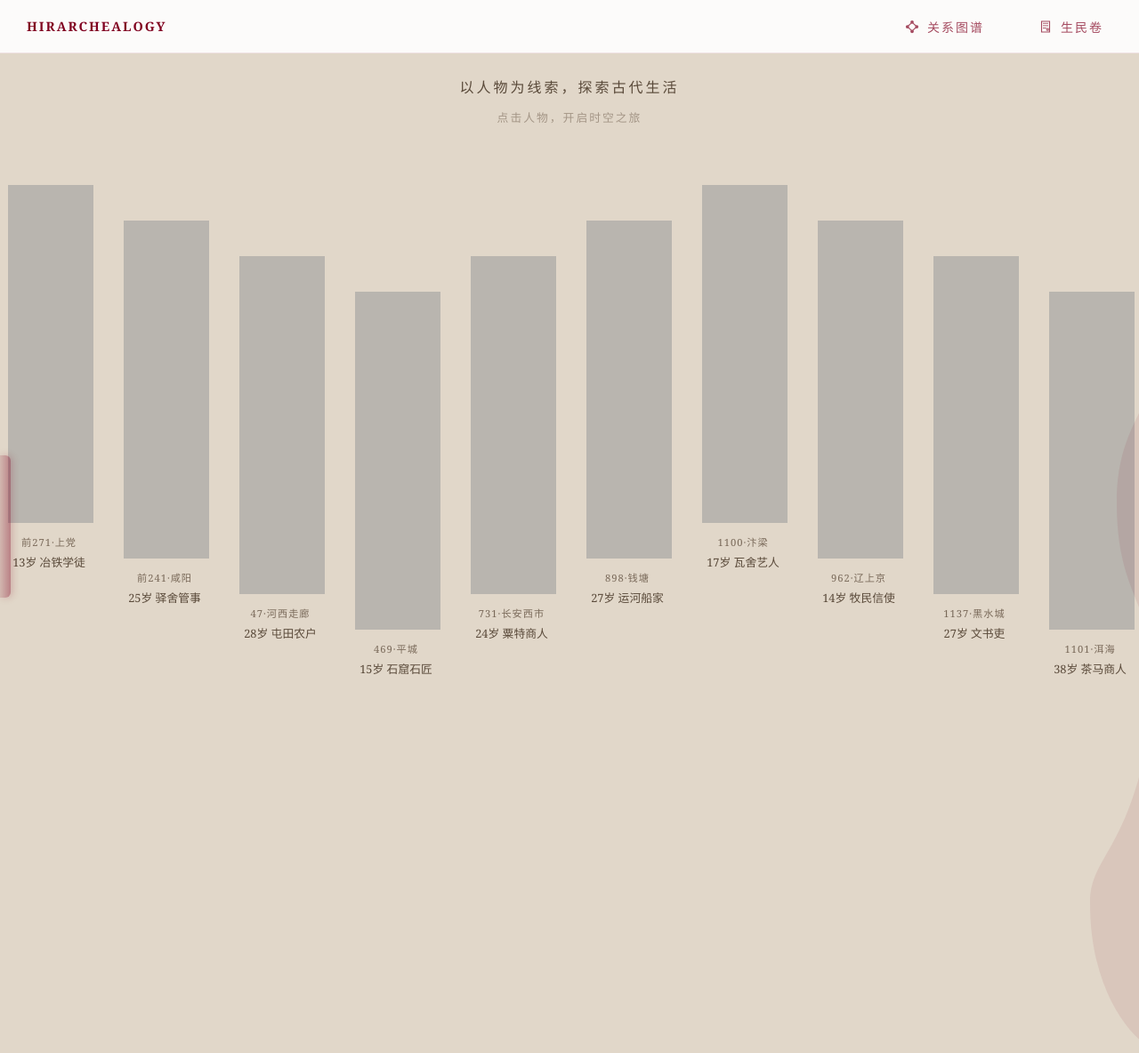
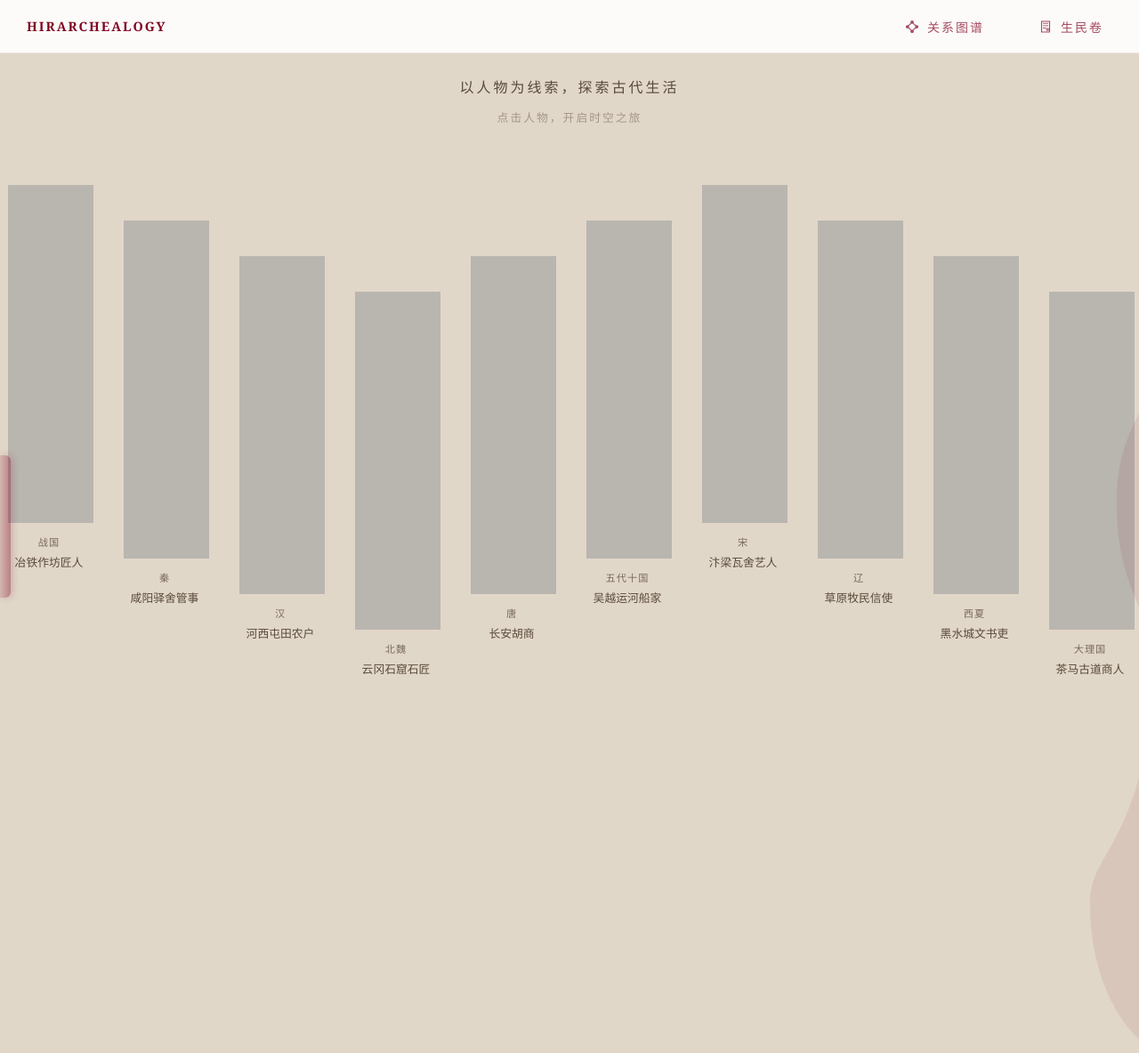
Before and after one commit to relHIGH/hirarchealogy, a Jekyll site: the page built from docs/生民卷/index.md, in a window 1280 px wide. Shown: the whole page at 89% size. Built offline with Jekyll 4.4.1, drawn with Linux system fonts in a browser that asks for light colours.

Commit message:
Revert "更新生民卷首页10个人物为新名字和信息"
This reverts commit 88cf3cb13ca5549a8e24beaef787e4ed0510aa2b.

```diff
--- a/docs/生民卷/index.md
+++ b/docs/生民卷/index.md
@@ -10,83 +10,83 @@ title: 生民卷
   </div>
 
   <div class="character-row">
-    <a href="./冶辛/" class="char-item" data-char="冶辛">
+    <a href="./炉青/" class="char-item" data-char="炉青">
       <div class="char-img" style="background-position: 0% 0%;"></div>
       <div class="char-info">
-        <span class="char-dynasty">前271·上党</span>
-        <span class="char-role">13岁 冶铁学徒</span>
+        <span class="char-dynasty">战国</span>
+        <span class="char-role">冶铁作坊匠人</span>
       </div>
     </a>
 
-    <a href="./衡路/" class="char-item offset-1" data-char="衡路">
+    <a href="./衡羽/" class="char-item offset-1" data-char="衡羽">
       <div class="char-img" style="background-position: 25% 0%;"></div>
       <div class="char-info">
-        <span class="char-dynasty">前241·咸阳</span>
-        <span class="char-role">25岁 驿舍管事</span>
+        <span class="char-dynasty">秦</span>
+        <span class="char-role">咸阳驿舍管事</span>
       </div>
     </a>
 
-    <a href="./刘禾/" class="char-item offset-2" data-char="刘禾">
+    <a href="./禾宁/" class="char-item offset-2" data-char="禾宁">
       <div class="char-img" style="background-position: 50% 0%;"></div>
       <div class="char-info">
-        <span class="char-dynasty">47·河西走廊</span>
-        <span class="char-role">28岁 屯田农户</span>
+        <span class="char-dynasty">汉</span>
+        <span class="char-role">河西屯田农户</span>
       </div>
     </a>
 
-    <a href="./张昙/" class="char-item offset-3" data-char="张昙">
+    <a href="./石兰/" class="char-item offset-3" data-char="石兰">
       <div class="char-img" style="background-position: 75% 0%;"></div>
       <div class="char-info">
-        <span class="char-dynasty">469·平城</span>
-        <span class="char-role">15岁 石窟石匠</span>
+        <span class="char-dynasty">北魏</span>
+        <span class="char-role">云冈石窟石匠</span>
       </div>
     </a>
 
-    <a href="./安密罗/" class="char-item offset-2" data-char="安密罗">
+    <a href="./月珑/" class="char-item offset-2" data-char="月珑">
       <div class="char-img" style="background-position: 100% 0%;"></div>
       <div class="char-info">
-        <span class="char-dynasty">731·长安西市</span>
-        <span class="char-role">24岁 粟特商人</span>
+        <span class="char-dynasty">唐</span>
+        <span class="char-role">长安胡商</span>
       </div>
     </a>
 
-    <a href="./沈大舟/" class="char-item offset-1" data-char="沈大舟">
+    <a href="./潮音/" class="char-item offset-1" data-char="潮音">
       <div class="char-img" style="background-position: 0% 100%;"></div>
       <div class="char-info">
-        <span class="char-dynasty">898·钱塘</span>
-        <span class="char-role">27岁 运河船家</span>
+        <span class="char-dynasty">五代十国</span>
+        <span class="char-role">吴越运河船家</span>
       </div>
     </a>
 
-    <a href="./柳边声/" class="char-item" data-char="柳边声">
+    <a href="./清弦/" class="char-item" data-char="清弦">
       <div class="char-img" style="background-position: 25% 100%;"></div>
       <div class="char-info">
-        <span class="char-dynasty">1100·汴梁</span>
-        <span class="char-role">17岁 瓦舍艺人</span>
+        <span class="char-dynasty">宋</span>
+        <span class="char-role">汴梁瓦舍艺人</span>
       </div>
     </a>
 
-    <a href="./萧骐/" class="char-item offset-1" data-char="萧骐">
+    <a href="./骁雪/" class="char-item offset-1" data-char="骁雪">
       <div class="char-img" style="background-position: 50% 100%;"></div>
       <div class="char-info">
-        <span class="char-dynasty">962·辽上京</span>
-        <span class="char-role">14岁 牧民信使</span>
+        <span class="char-dynasty">辽</span>
+        <span class="char-role">草原牧民信使</span>
       </div>
     </a>
 
-    <a href="./细封简兰/" class="char-item offset-2" data-char="细封简兰">
+    <a href="./墨岚/" class="char-item offset-2" data-char="墨岚">
       <div class="char-img" style="background-position: 75% 100%;"></div>
       <div class="char-info">
-        <span class="char-dynasty">1137·黑水城</span>
-        <span class="char-role">27岁 文书吏</span>
+        <span class="char-dynasty">西夏</span>
+        <span class="char-role">黑水城文书吏</span>
       </div>
     </a>
 
-    <a href="./段洱青/" class="char-item offset-3" data-char="段洱青">
+    <a href="./茶岑/" class="char-item offset-3" data-char="茶岑">
       <div class="char-img" style="background-position: 100% 100%;"></div>
       <div class="char-info">
-        <span class="char-dynasty">1101·洱海</span>
-        <span class="char-role">38岁 茶马商人</span>
+        <span class="char-dynasty">大理国</span>
+        <span class="char-role">茶马古道商人</span>
       </div>
     </a>
   </div>
```
